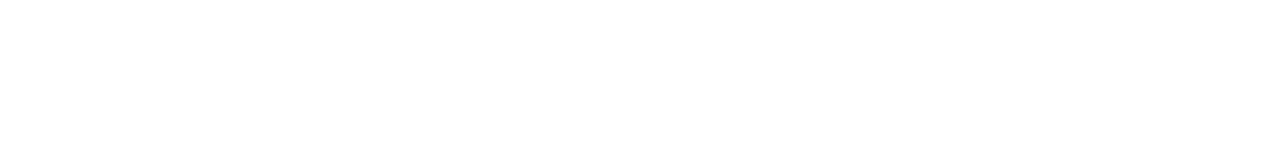
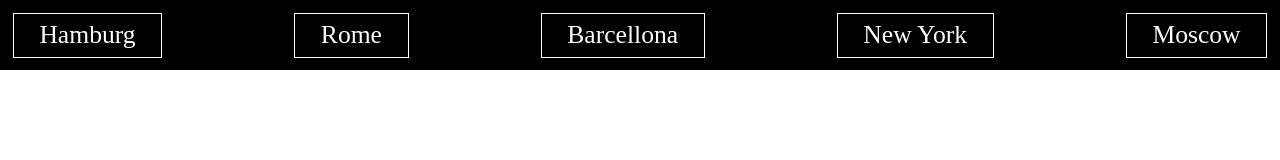
Before and after one commit to TCarmine/ScrollSpy_Project, a plain HTML site: page index.html in a window 1280 px wide. Drawn offline with Linux system fonts and the light colour scheme.

Commit message:
created dinamically first nav and anchors

```diff
--- a/dinamic.js
+++ b/dinamic.js
@@ -0,0 +1,23 @@
+let nav = document.createElement('nav');
+let aHome = document.createElement('a');
+// let aGroup = aHome*5;
+
+let aHamburg = document.createElement('a');
+let aRom = document.createElement('a');
+let aBarcellona = document.createElement('a');
+let aNewYork = document.createElement('a');
+let aMoskow = document.createElement('a');
+
+let elCities = [aHamburg, aRom, aBarcellona, aNewYork, aMoskow];
+let cities =['Hamburg','Rome','Barcellona','New York','Moscow'];
+
+for (let i=0; i< elCities.length; i++){
+   nav.appendChild(elCities[i]);
+   elCities[i].innerHTML = cities[i];
+}
+
+
+//nav.appendChild(aGroup);
+
+document.body.appendChild(nav);
+// document.body.insertAdjacentElement(nav);
--- a/style.scss
+++ b/style.scss
@@ -20,7 +20,7 @@ nav{
   position: fixed;
   width: 100%;
   top:0;
-  background: skyblue;
+  background: black;
   a{
     font-size: 2vw;
     padding: .5vw 2vw;
@@ -28,9 +28,12 @@ nav{
     color: white;
     text-align: center;
     text-decoration: none;
+    text-decoration-color: red;
+    transition: transform 2s;
     &:hover{
       background: white;
       color: skyblue;
+      transform: scale(1.1);
     }
   }
 }
```
Also changed, not shown: style.css.
